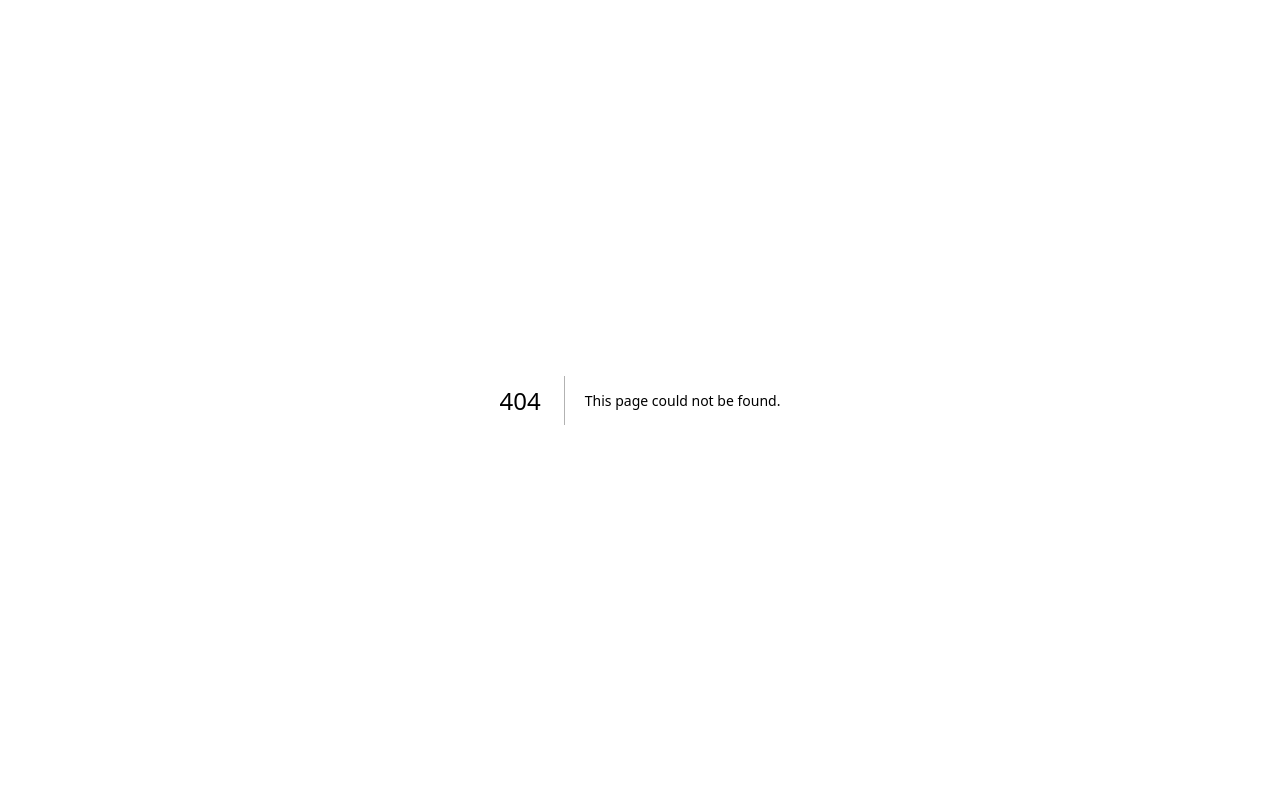
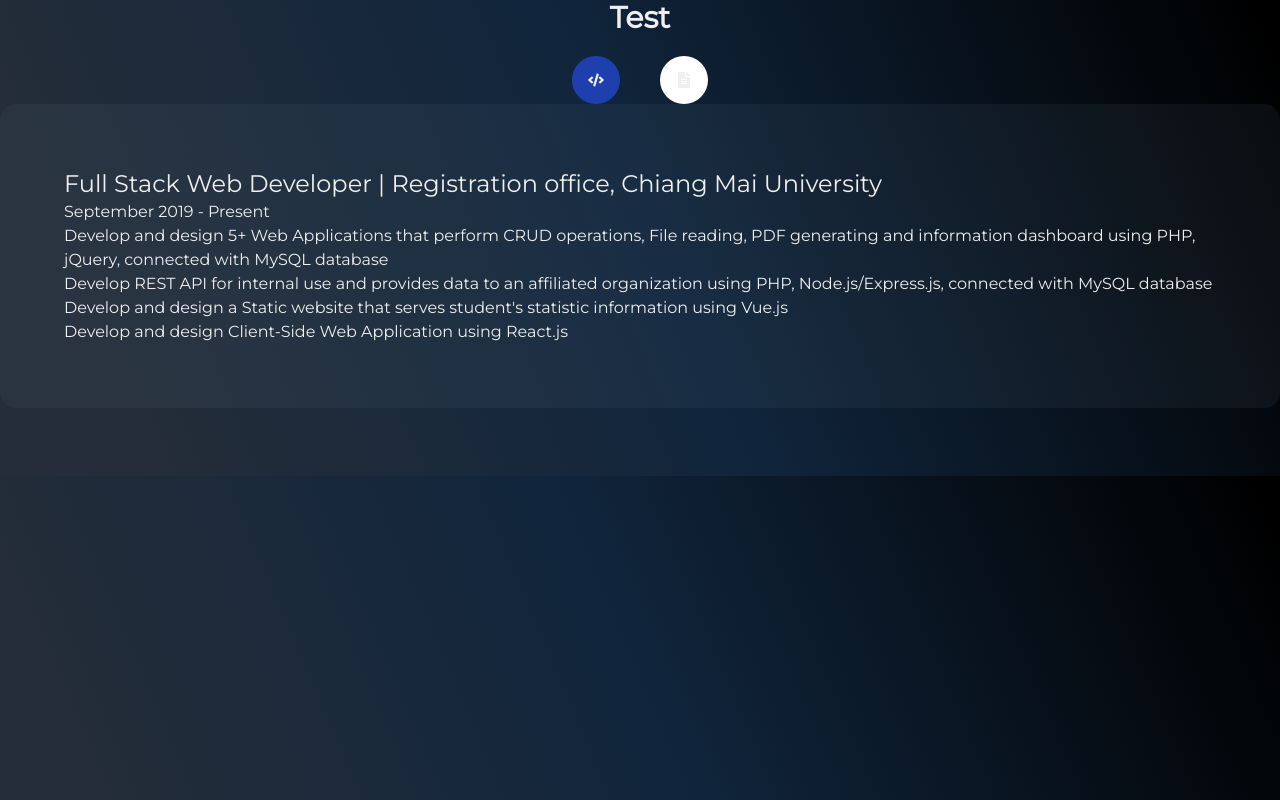
Before and after one commit to micro927/resume-v1, a Next.js app: page /test in a window 1280 px wide. Before the commit this address had no page. Built offline with nearby package versions, Linux system fonts and the light colour scheme.

Commit message:
dev: workcard toggle (on test.tsx)

```diff
--- /dev/null
+++ b/components/WorkCard.tsx
@@ -0,0 +1,42 @@
+interface WorkItem {
+    jobNo: number
+    jobTitle: string
+    organization: string
+    dateStart: string
+    dateEnd: string
+    descriptionList: Array<any>
+}
+interface WorkCardProps { workItem: WorkItem }
+
+function WorkCard({ workItem }: WorkCardProps) {
+
+    const jobNo = "job" + workItem.jobNo.toString()
+    const dateStart = (new Date(workItem.dateStart)).toLocaleDateString("en", {
+        month: "long",
+        year: "numeric",
+    })
+    const dateEnd = workItem.dateEnd == '' ? "Present" : (new Date(workItem.dateEnd)).toLocaleDateString("en", {
+        month: "long",
+        year: "numeric",
+    })
+    return (
+        <div id={"jobNo-" + jobNo} className='p-8 lg:p-16 rounded-2xl bg-slate-500 bg-opacity-10 mb-5'>
+            <div>
+                <h3 className="text-2xl">
+                    {workItem.jobTitle} | {workItem.organization}
+                </h3>
+                <h6>{dateStart} - {dateEnd}</h6>
+                <ul>
+                    {workItem.descriptionList.map((description, key) => {
+                        return (
+                            <li key={jobNo + "-" + key}>{description}</li>
+                        )
+                    })
+                    }
+                </ul>
+            </div>
+        </div>
+    );
+}
+
+export default WorkCard;
--- a/components/WorkSection.tsx
+++ b/components/WorkSection.tsx
@@ -1,3 +1,4 @@
+import { useState, useEffect } from 'react'
 import { FaCode, FaFileAlt } from 'react-icons/fa'
 
 interface WorkItem {
@@ -11,7 +12,13 @@ interface WorkItem {
 interface WorkProps { work: Array<WorkItem> }
 
 function WorkSection({ work }: WorkProps) {
-    work.sort()
+    work.sort(function (job0, job1) { return job1.jobno - job0.jobno })
+    const [workCardState, setWorkCardState] = useState(1)
+
+
+    useEffect(() => {
+
+    }, [workCardState]);
     return (
         <section id='work' className='flex flex-col w-full scroll-mt-6 scroll-smooth mb-12'>
             <h6 className='text-center text-3xl font-bold'>Work Experience</h6>
@@ -24,6 +31,7 @@ function WorkSection({ work }: WorkProps) {
                 </span>
             </div>
             <div className="w-100 h-full mt-10">
+                <div></div>
                 {
 
                     work.map(workItem => {
--- a/json/information.json
+++ b/json/information.json
@@ -52,6 +52,7 @@
         {
             "jobno": "0",
             "jobTitle": "Full Stack Web Developer",
+            "jobField": "developer",
             "organization": "Registration office, Chiang Mai University",
             "dateStart": "2019-09-09",
             "dateEnd": "",
@@ -65,6 +66,7 @@
         {
             "jobno": "1",
             "jobTitle": "Officer (Non Programming Job)",
+            "jobField": "none",
             "organization": "Registration office, Chiang Mai University",
             "dateStart": "2015-03-01",
             "dateEnd": "2019-08-01",
--- /dev/null
+++ b/pages/test.tsx
@@ -0,0 +1,93 @@
+import { useState, useEffect } from 'react'
+import { FaCode, FaFileAlt } from 'react-icons/fa'
+import WorkCard from '../components/WorkCard'
+import { WorkItem, WorkSelectorItem } from '../global/Work.interface'
+
+
+interface WorkProps { work: Array<WorkItem> }
+function WorkSection() {
+
+    const workFromProps: Array<WorkItem> = [
+        {
+            jobNo: 1,
+            jobTitle: "Officer (Non Programming Job)",
+            jobField: "none",
+            organization: "Registration office, Chiang Mai University",
+            dateStart: "2015-03-01",
+            dateEnd: "2019-08-01",
+            descriptionList: []
+        },
+        {
+            jobNo: 0,
+            jobTitle: "Full Stack Web Developer",
+            jobField: "developer",
+            organization: "Registration office, Chiang Mai University",
+            dateStart: "2019-09-09",
+            dateEnd: "",
+            descriptionList: [
+                "Develop and design 5+ Web Applications that perform CRUD operations, File reading, PDF generating and information dashboard using PHP, jQuery, connected with MySQL database",
+                "Develop REST API for internal use and provides data to an affiliated organization using PHP, Node.js/Express.js, connected with MySQL database",
+                "Develop and design a Static website that serves student's statistic information using Vue.js",
+                "Develop and design Client-Side Web Application using React.js"
+            ]
+        }
+    ]
+    const work = workFromProps.reverse()
+    const [WorkItem, setWorkItemState] = useState<WorkItem>(work.find(workItem => workItem.dateEnd === '') ?? work[0])
+    const [workSelector, setWorkSelector] = useState<Array<WorkSelectorItem>>(work.map(item => {
+        return {
+            jobNo: item.jobNo,
+            jobField: item.jobField,
+            dateStart: item.dateStart,
+            dateEnd: item.dateEnd,
+            isSelected: item.dateEnd === ''
+        }
+    }))
+
+    function handleClickWorkIcon(no: number) {
+        setWorkSelector(prevWorkSelectorState => {
+            return (
+                prevWorkSelectorState.map(item => {
+                    return {
+                        ...item,
+                        isSelected: item.jobNo === no
+                    }
+                })
+
+            )
+        })
+    }
+
+    useEffect(() => {
+        const WorkCard = work.find(workItem => workItem.jobNo === workSelector?.find(workSelectorItem => workSelectorItem.isSelected)?.jobNo) ?? work[0]
+        setWorkItemState(WorkCard)
+    }, [workSelector]);
+
+    const IconList = {
+        programming: FaCode,
+        nonprogramming: FaFileAlt
+    }
+
+    return (
+        <section id='work' className='flex flex-col w-full scroll-mt-6 scroll-smooth mb-12'>
+            <h6 className='text-center text-3xl font-bold'>Test</h6>
+            {/* <h6 className='text-center text-3xl font-bold'>Work Experience</h6> */}
+            <div className='flex justify-center mt-5'>
+                {
+                    workSelector.map(item => {
+                        const buttonClass = item.isSelected ? 'bg-blue-800' : 'bg-white'
+                        const IconComponent = item.jobField === 'none' ? IconList.nonprogramming : IconList.programming
+                        return (
+                            <button type='button' onClick={() => { handleClickWorkIcon(item.jobNo) }} className={buttonClass + " bg-w flex mx-5 items-center justify-center w-10 h-10 rounded-full lg:h-12 lg:w-12 shrink-0"}>
+                                <IconComponent />{' '}
+                            </button>
+                        )
+                    })
+                }
+            </div>
+            <WorkCard workItem={WorkItem} />
+        </section>
+    );
+}
+
+export default WorkSection;
```
Also changed, not shown: global/Work.interface.ts (added, +17 -0 lines).
